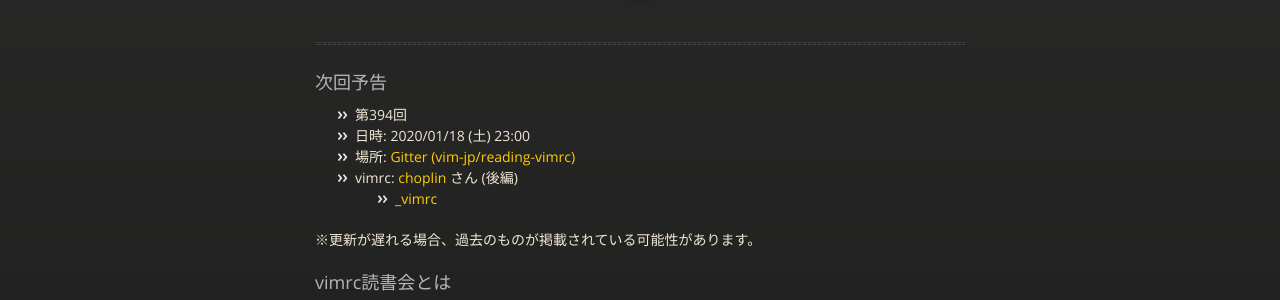
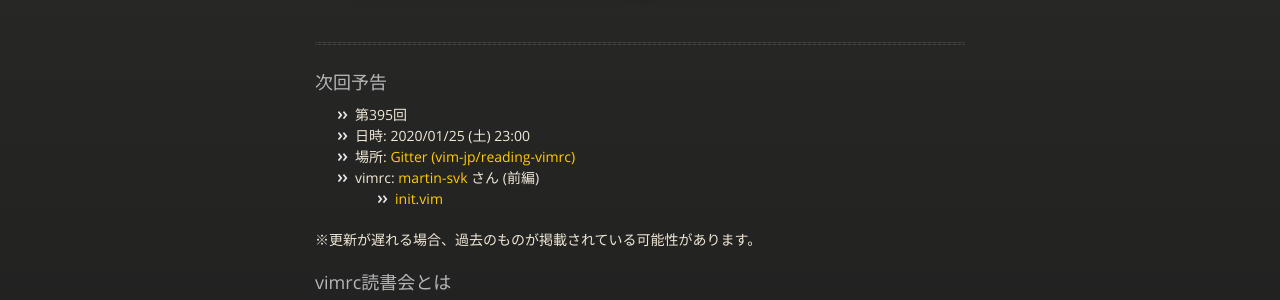
Before and after one commit to vim-jp/reading-vimrc, a Jekyll site: the page built from index.md, in a window 1280 px wide and 900 px high. Shown: the part 212-512 px from the top of the window. Built offline with Jekyll 4.4.1, drawn with Linux system fonts in a browser that asks for light colours; nearby versions of some CDN libraries.

Commit message:
Update the next information: #395 martin-svk

```diff
--- a/_data/next.yml
+++ b/_data/next.yml
@@ -1,12 +1,11 @@
-- id: 394
-  date: '2020-01-18 23:00'
+- id: 395
+  date: '2020-01-25 23:00'
   author:
-    name: choplin
-    url: 'https://github.com/choplin'
+    name: martin-svk
+    url: 'https://github.com/martin-svk'
   vimrcs:
-    - url: >-
-        https://github.com/choplin/dotfiles/blob/fc3db2708762b024f38cdcd96e60827641f814a4/_vimrc
-      name: _vimrc
-      hash: fc3db2708762b024f38cdcd96e60827641f814a4
-  part: 後編
+    - url: 'https://github.com/martin-svk/dot-files/blob/master/neovim/init.vim'
+      name: init.vim
+      hash: null
+  part: 前編
   other: null
```
